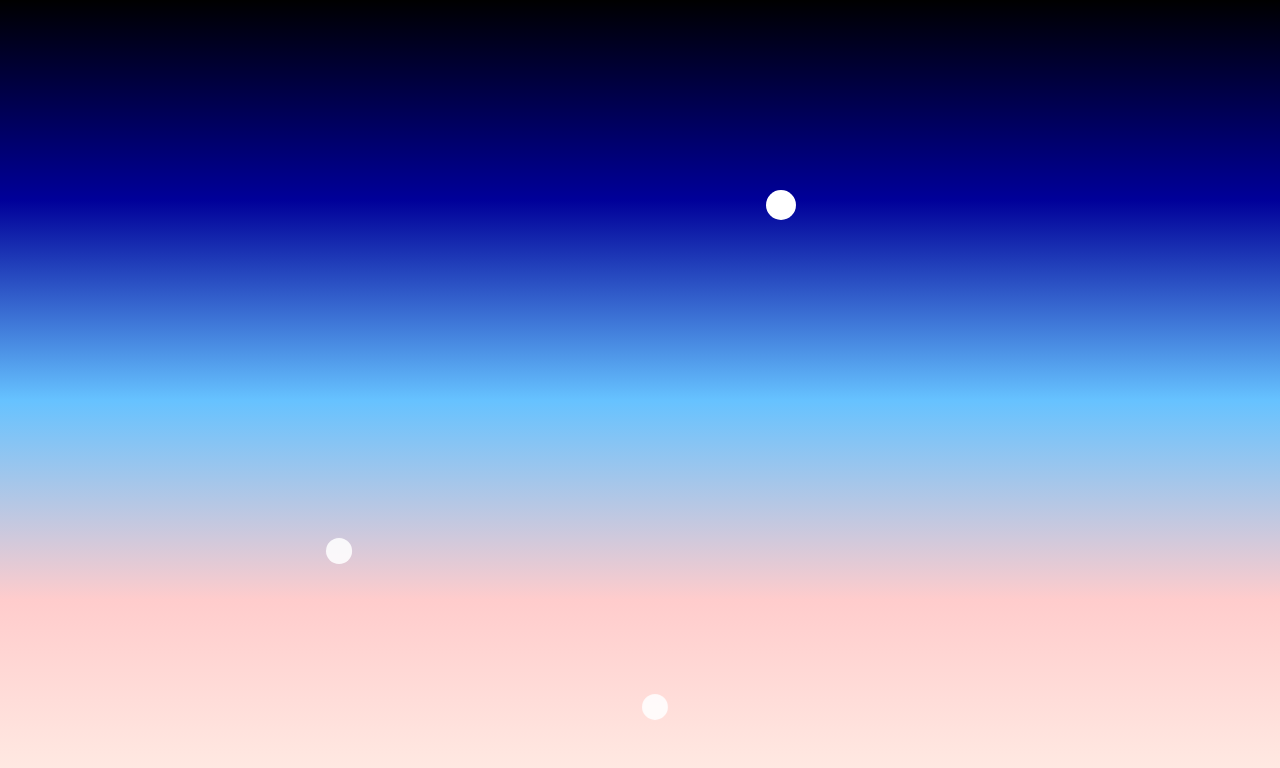
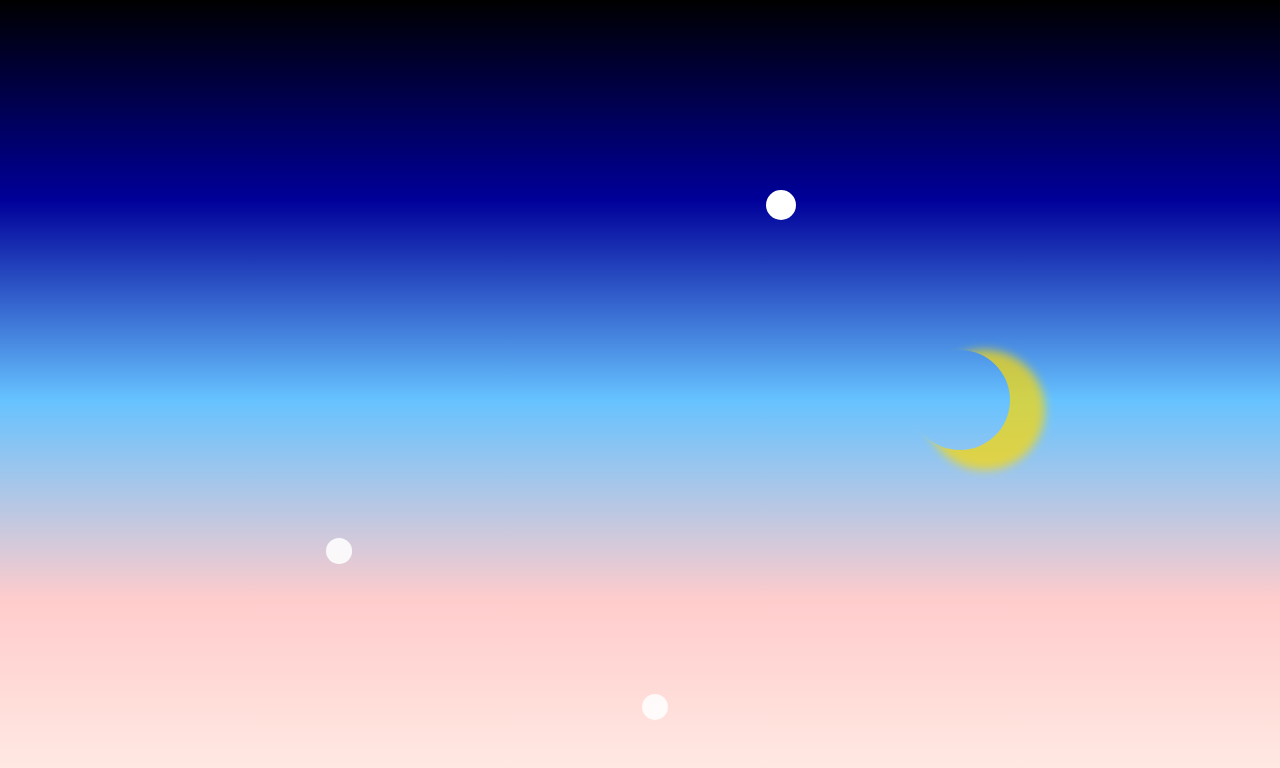
Before and after one commit to Anna-Myzukina/starry-sky, a plain HTML site: page stars at the sky/index.html in a window 1280 px wide. Drawn offline with Linux system fonts and the light colour scheme.

Commit message:
Update index.html

```diff
--- a/stars at the sky/index.html
+++ b/stars at the sky/index.html
@@ -9,6 +9,7 @@
 </head>
 <body>
     <div class="back"></div>
+    <div class="moon"></div>
     <div class="star-1 stars"></div>
     <div class="star-2 stars"></div>
     <div class="star-3 stars"></div>
```
